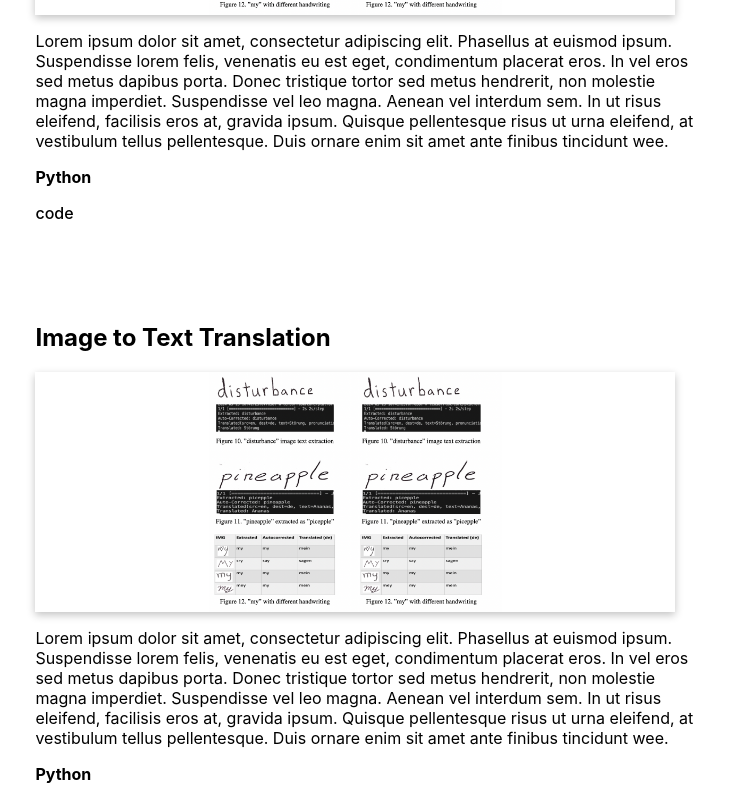
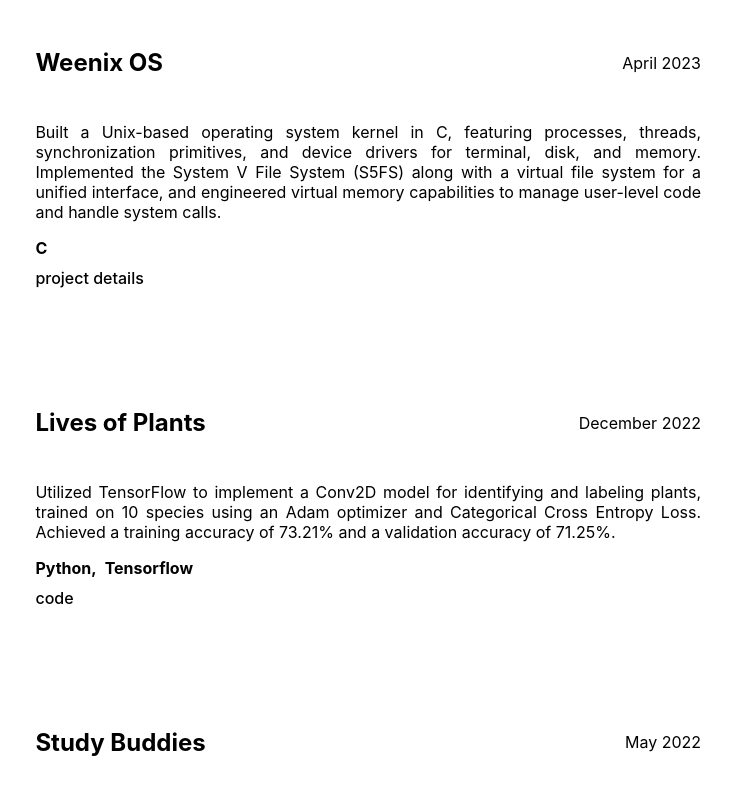
Before and after one commit to keigo-h/website, a React (Create React App) app: page /#/projects in a window 1280 px wide. Shown: the part 1751-2540 px from the top of the page, without its empty margins (323-1055 px from the left). Built offline with nearby package versions, Linux system fonts and the light colour scheme.

Commit message:
added projects

```diff
--- a/src/component-css/projects.css
+++ b/src/component-css/projects.css
@@ -68,6 +68,8 @@
 .proj-des {
     margin-left: 28vw;
     margin-right: 20vw;
+    margin-top: 25px;
+    text-align: justify;
 }
 
 .proj-lang {
@@ -98,3 +100,24 @@
   .ind-proj-wrapper {
     margin-bottom: 100px;
   }
+
+  .langs-container {
+    display: flex;
+    flex-direction: row;
+    gap: 8px; /* Adjust spacing between words as needed */
+    margin-left: 28vw;
+    font-weight: bold;
+    margin-bottom: 10px;
+  }
+
+  .proj-title-wrapper {
+    display: flex;
+    justify-content: space-between;
+    align-items: center;
+    margin-right: 20vw;
+    margin-bottom: 0;
+}
+
+.proj-date {
+    text-align: right;
+}
--- a/src/components/Projects.js
+++ b/src/components/Projects.js
@@ -1,13 +1,12 @@
-import { TheLinks } from "./Links"
-import '../component-css/projects.css'
-import temp from '../img/temp-img.png'
-import { faChevronDown } from "@fortawesome/free-solid-svg-icons/faChevronDown"
-import { FontAwesomeIcon } from "@fortawesome/react-fontawesome"
-import { useEffect, useRef } from "react"
-import { useLocation } from "react-router-dom"
+import { TheLinks } from "./Links";
+import "../component-css/projects.css";
+import temp from "../img/temp-img.png";
+import { faChevronDown } from "@fortawesome/free-solid-svg-icons/faChevronDown";
+import { FontAwesomeIcon } from "@fortawesome/react-fontawesome";
+import { useEffect, useRef } from "react";
+import { useLocation } from "react-router-dom";
 
-export const Projects =  () => {
-
+export const Projects = () => {
   const { curLoc } = useLocation();
 
   useEffect(() => {
@@ -18,53 +17,136 @@ export const Projects =  () => {
 
   const scroll = () => {
     if (firstProj.current) {
-        firstProj.current.scrollIntoView({ behavior: 'smooth', block: 'center' });
+      firstProj.current.scrollIntoView({ behavior: "smooth", block: "center" });
     }
   };
 
   return (
     <div>
       <div className="proj-links">
-          <TheLinks curLink='proj'/>
+        <TheLinks curLink="proj" />
       </div>
       <div className="proj-outer-container">
         <div className="proj-container">
-            <h1 className='proj' onClick={scroll}>projects</h1>
+          <h1 className="proj" onClick={scroll}>
+            projects
+          </h1>
         </div>
         <div className="proj-icon" onClick={scroll}>
           <FontAwesomeIcon icon={faChevronDown} />
         </div>
       </div>
-        <div className="all-proj-wrapper" >
+      <div className="all-proj-wrapper">
         <div ref={firstProj}>
-            <Proj title="Image to Text Translation" />
+          <Proj
+            title={"this website"}
+            proj_text={
+              "enjoy!"
+            }
+            langs={["HTML", "CSS", "JS", "React"]}
+            link={"https://github.com/keigo-h/keigoh_website"}
+            type={"code"}
+            date={"August 2024"}
+          />
         </div>
-          <Proj title="Image to Text Translation" />
-          <Proj title="Image to Text Translation" />
+        <Proj
+            title={"Image to Text Translation"}
+            proj_text={
+              "CNN, RNN, CTC model which extracts text from an image with the goal of translation."
+            }
+            langs={["Python", "Keras"]}
+            link={"https://github.com/keigo-h/CV_Final"}
+            type={"code"}
+            date={"April 2024"}
+          />
+        <Proj
+          title={"IP/TCP"}
+          proj_text={
+            "Implemented a Virtual IP network in Go, simulating the IP stack API, IP forwarding, and RIP routing over UDP. Additionally, built a TCP layer with connection setup/teardown, state management, and developed the Sliding Window Protocol with Zero Window Probing to enable the transmission of 1MB files."
+          }
+          langs={["Go"]}
+          link={"https://brown-csci1680.github.io/iptcp-docs/"}
+          type={"project details"}
+          date={"November 2023"}
+        />
+        <Proj
+          title={"Weenix OS"}
+          proj_text={
+            "Built a Unix-based operating system kernel in C, featuring processes, threads, synchronization primitives, and device drivers for terminal, disk, and memory. Implemented the System V File System (S5FS) along with a virtual file system for a unified interface, and engineered virtual memory capabilities to manage user-level code and handle system calls."
+          }
+          langs={["C"]}
+          link={"https://github.com/brown-cs1690/handout/wiki"}
+          type={"project details"}
+          date={"April 2023"}
+        />
+        <Proj
+          title={"Lives of Plants"}
+          proj_text={
+            "Utilized TensorFlow to implement a Conv2D model for identifying and labeling plants, trained on 10 species using an Adam optimizer and Categorical Cross Entropy Loss. Achieved a training accuracy of 73.21% and a validation accuracy of 71.25%."
+          }
+          langs={["Python", "Tensorflow"]}
+          link={"https://github.com/keigo-h/Lives-of-Plants"}
+          type={"code"}
+          date={"December 2022"}
+        />
+        <Proj
+          title={"Study Buddies"}
+          proj_text={
+            "Designed and developed software to match students with potential study partners, managing backend responsibilities with a partner matching algorithm in Java and data storage in MongoDB. Adapted data for smooth integration into the frontend and database, minimizing the need for additional data manipulation."
+          }
+          langs={["Java", "MongoDB"]}
+          link={"https://github.com/keigo-h/StudyBuddies/tree/master/StudyBuddies"}
+          type={"code"}
+          date={"May 2022"}
+        />
+        <Proj
+          title={"F1 betting website"}
+          proj_text={"it sucks. but it's my first project"}
+          langs={["HTML", "CSS", "JS", "React", "SQL"]}
+          type={"code"}
+          date={"December 2020"}
+        />
       </div>
     </div>
-    )
-  }
+  );
+};
 
-const Proj = ({title}) => {
+const Langs = ({ lang_list }) => {
+  return (
+    <div className="langs-container">
+      {lang_list.map((word, index) => (
+        <span key={index}>
+          {word}
+          {index < lang_list.length - 1 && ","}{" "}
+        </span>
+      ))}
+    </div>
+  );
+};
+
+const Proj = ({ title, proj_text, langs, link, type, date }) => {
   return (
     <div className="ind-proj-wrapper">
+      <div className="proj-title-wrapper">
         <h2 className="proj-text">{title}</h2>
-      <div className="proj-img-container">
-        <img src={temp} className="proj-img"/>
-        <img src={temp} className="proj-img"/>
+        <span className="proj-date">{date}</span>
       </div>
-      <p className="proj-des">
-      Lorem ipsum dolor sit amet, consectetur adipiscing elit. Phasellus at euismod ipsum. Suspendisse lorem felis, venenatis eu est eget, condimentum placerat eros. In vel eros sed metus dapibus porta. Donec tristique tortor sed metus hendrerit, non molestie magna imperdiet. Suspendisse vel leo magna. Aenean vel interdum sem. In ut risus eleifend, facilisis eros at, gravida ipsum. Quisque pellentesque risus ut urna eleifend, at vestibulum tellus pellentesque. Duis ornare enim sit amet ante finibus tincidunt wee.
-      </p>
-      <p className="proj-lang">Python</p>
-      <ProjLink/>
+      <p className="proj-des">{proj_text}</p>
+      <Langs lang_list={langs} />
+      <ProjLink link={link} type={type} />
     </div>
-  )
-}
+  );
+};
 
-const ProjLink = ({link, type}) => {
+const ProjLink = ({ link, type }) => {
   return (
-    <a rel="noopener noreferrer" target="_blank" className="proj-link" href="https://github.com">code</a>
-  )
-}
+    <a
+      rel="noopener noreferrer"
+      target="_blank"
+      className="proj-link"
+      href={link}
+    >
+      {type}
+    </a>
+  );
+};
```
Lines whose indentation alone changed are shown as unchanged.
